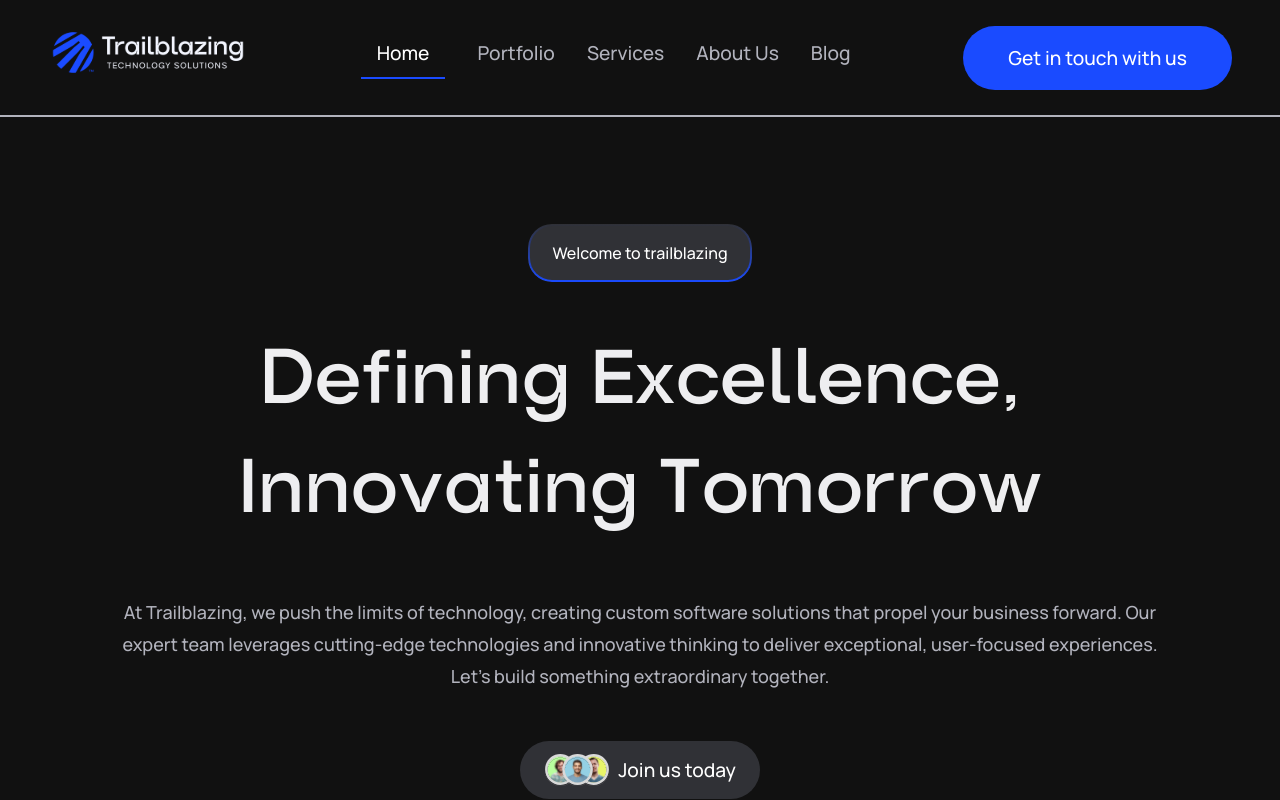
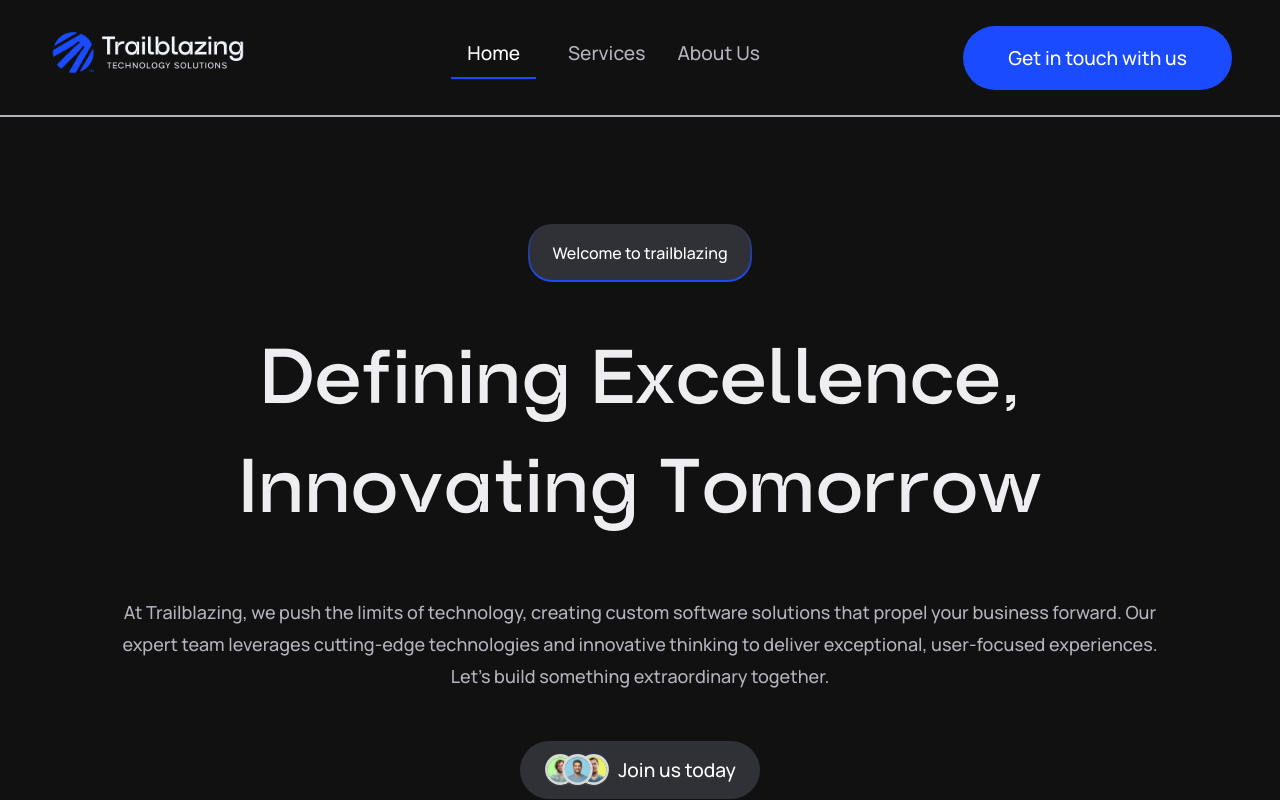
Before and after one commit to DammyBidi/Company-s-Site, a Vue app: page / in a window 1280 px wide. Shown: the top 800 px of the page. Built offline with nearby package versions, Linux system fonts and the light colour scheme.

Commit message:
commented out other pages and edited terms and policy page

```diff
--- a/src/assets/views-styles/privacy.css
+++ b/src/assets/views-styles/privacy.css
@@ -2,6 +2,10 @@
   margin: 0;
   padding: 0;
   box-sizing: border-box;
+}
+
+#privacy-policy {
+  scroll-behavior: smooth;
 }
 
 .nav-container {
--- a/src/assets/views-styles/termservice.css
+++ b/src/assets/views-styles/termservice.css
@@ -2,6 +2,10 @@
   margin: 0;
   padding: 0;
   box-sizing: border-box;
+}
+
+#terms-service {
+  scroll-behavior: smooth;
 }
 
 .nav-container {
@@ -131,12 +135,12 @@ li {
     font-size: 1.125rem;
   }
 
-  .content p, li {
+  .content p,
+  li {
     font-size: 0.875rem;
   }
 
-
   .content ul {
     margin-left: 2rem;
-   }
+  }
 }
--- a/src/components/FooterComponent.vue
+++ b/src/components/FooterComponent.vue
@@ -24,7 +24,7 @@
           <h4>Company</h4>
           <router-link to="/about">About Us</router-link>
           <router-link to="/contact-us">Contact us</router-link>
-          <router-link to="/blog">Blog</router-link>
+          <!-- <router-link to="/blog">Blog</router-link> -->
           <router-link to="/services">Services</router-link>
         </div>
         <div class="legal">
--- a/src/components/MobileNav.vue
+++ b/src/components/MobileNav.vue
@@ -23,7 +23,7 @@
         <router-link to="/">Home</router-link>
       </li>
       <li>
-        <router-link to="/portfolio">Portfolio</router-link>
+        <!-- <router-link to="/portfolio">Portfolio</router-link> -->
       </li>
       <li>
         <router-link to="/services">Services</router-link>
@@ -32,7 +32,7 @@
         <router-link to="/about">About Us</router-link>
       </li>
       <li>
-        <router-link to="/blog">Blog</router-link>
+        <!-- <router-link to="/blog">Blog</router-link> -->
       </li>
       <router-link to="/contact-us"
         ><button>Get in touch with us</button></router-link
--- a/src/router/index.ts
+++ b/src/router/index.ts
@@ -2,8 +2,8 @@ import { createRouter, createWebHistory } from 'vue-router'
 import HomeView from '../views/HomeView.vue'
 import Services from '../views/Services.vue'
 import ContactUs from '../views/ContactUs.vue'
-import Portfolio from '../views/Portfolio.vue'
-import Blog from '../views/Blog.vue'
+// import Portfolio from '../views/Portfolio.vue'
+// import Blog from '../views/Blog.vue'
 import PrivacyPolicy from '../views/PrivacyPolicy.vue'
 import TermsService from '../views/TermsService.vue'
 
@@ -16,11 +16,11 @@ const router = createRouter({
       name: 'home',
       component: HomeView
     },
-    {
-      path: '/portfolio',
-      name: 'portfolio',
-      component: Portfolio
-    },
+    // {
+    //   path: '/portfolio',
+    //   name: 'portfolio',
+    //   component: Portfolio
+    // },
     {
       path: '/services',
       name: 'services',
@@ -31,11 +31,11 @@ const router = createRouter({
       name: 'contact-us',
       component: ContactUs
     },
-    {
-      path: '/blog',
-      name: 'blog',
-      component: Blog
-    },
+    // {
+    //   path: '/blog',
+    //   name: 'blog',
+    //   component: Blog
+    // },
     {
       path: '/privacy-policy',
       name: 'privacy-policy',
--- a/src/views/AboutView.vue
+++ b/src/views/AboutView.vue
@@ -15,10 +15,10 @@
         </div>
         <div class="nav-links">
           <router-link to="/">Home</router-link>
-          <router-link to="/portfolio">Portfolio</router-link>
+          <!-- <router-link to="/portfolio">Portfolio</router-link> -->
           <router-link to="/services">Services</router-link>
           <router-link class="aboutlink" to="/about">About Us</router-link>
-          <router-link to="/blog">Blog</router-link>
+          <!-- <router-link to="/blog">Blog</router-link> -->
         </div>
         <router-link to="/contact-us"
           ><button>Get in touch with us</button></router-link
--- a/src/views/ContactUs.vue
+++ b/src/views/ContactUs.vue
@@ -8,10 +8,10 @@
         </div>
         <div class="nav-links">
           <router-link to="/">Home</router-link>
-          <router-link to="/portfolio">Portfolio</router-link>
+          <!-- <router-link to="/portfolio">Portfolio</router-link> -->
           <router-link to="/services">Services</router-link>
           <router-link to="/about">About Us</router-link>
-          <router-link to="/blog">Blog</router-link>
+          <!-- <router-link to="/blog">Blog</router-link> -->
         </div>
         <router-link to="/contact-us"
           ><button>Get in touch with us</button></router-link
--- a/src/views/HomeView.vue
+++ b/src/views/HomeView.vue
@@ -15,10 +15,10 @@
         </div>
         <div class="nav-links">
           <router-link class="home-link" to="/">Home</router-link>
-          <router-link to="/portfolio">Portfolio</router-link>
+          <!-- <router-link to="/portfolio">Portfolio</router-link> -->
           <router-link to="/services">Services</router-link>
           <router-link to="/about">About Us</router-link>
-          <router-link to="/blog">Blog</router-link>
+          <!-- <router-link to="/blog">Blog</router-link> -->
         </div>
         <router-link to="/contact-us"
           ><button>Get in touch with us</button></router-link
--- a/src/views/PrivacyPolicy.vue
+++ b/src/views/PrivacyPolicy.vue
@@ -33,7 +33,7 @@
 
         <main class="content">
           <section id="introduction">
-            <h3>Trailblazing Technology Solution Privacy Policy</h3>
+            <h3>Privacy Policy</h3>
             <h1>
               At Trailblazing Technology Solutions, we value your privacy and
               are committed to protecting your data. This Privacy Policy
--- a/src/views/Services.vue
+++ b/src/views/Services.vue
@@ -15,12 +15,12 @@
         </div>
         <div class="nav-links">
           <router-link to="/">Home</router-link>
-          <router-link to="/portfolio">Portfolio</router-link>
+          <!-- <router-link to="/portfolio">Portfolio</router-link> -->
           <router-link class="services-link" to="/services"
             >Services</router-link
           >
           <router-link to="/about">About Us</router-link>
-          <router-link to="/blog">Blog</router-link>
+          <!-- <router-link to="/blog">Blog</router-link> -->
         </div>
         <router-link to="/contact-us"
           ><button>Get in touch with us</button></router-link
--- a/src/views/TermsService.vue
+++ b/src/views/TermsService.vue
@@ -25,7 +25,7 @@
 
         <main class="content">
           <section id="introduction">
-            <h3>Trailblazing Technology Solution Teams Of Service</h3>
+            <h3>Terms Of Service</h3>
             <h1>
               These Terms of Service ("Terms") govern your use of Trailblazing
               Technology Solutions's website and services. By accessing or using
```
